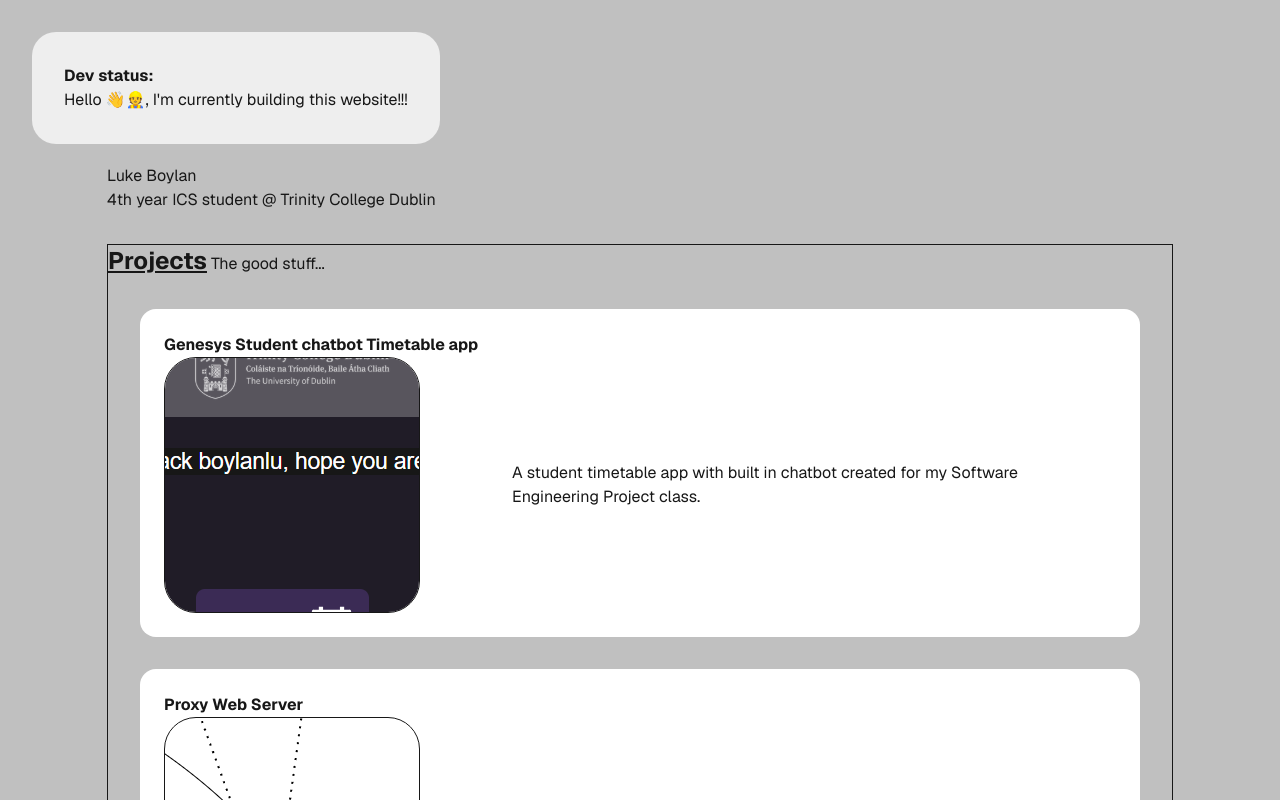
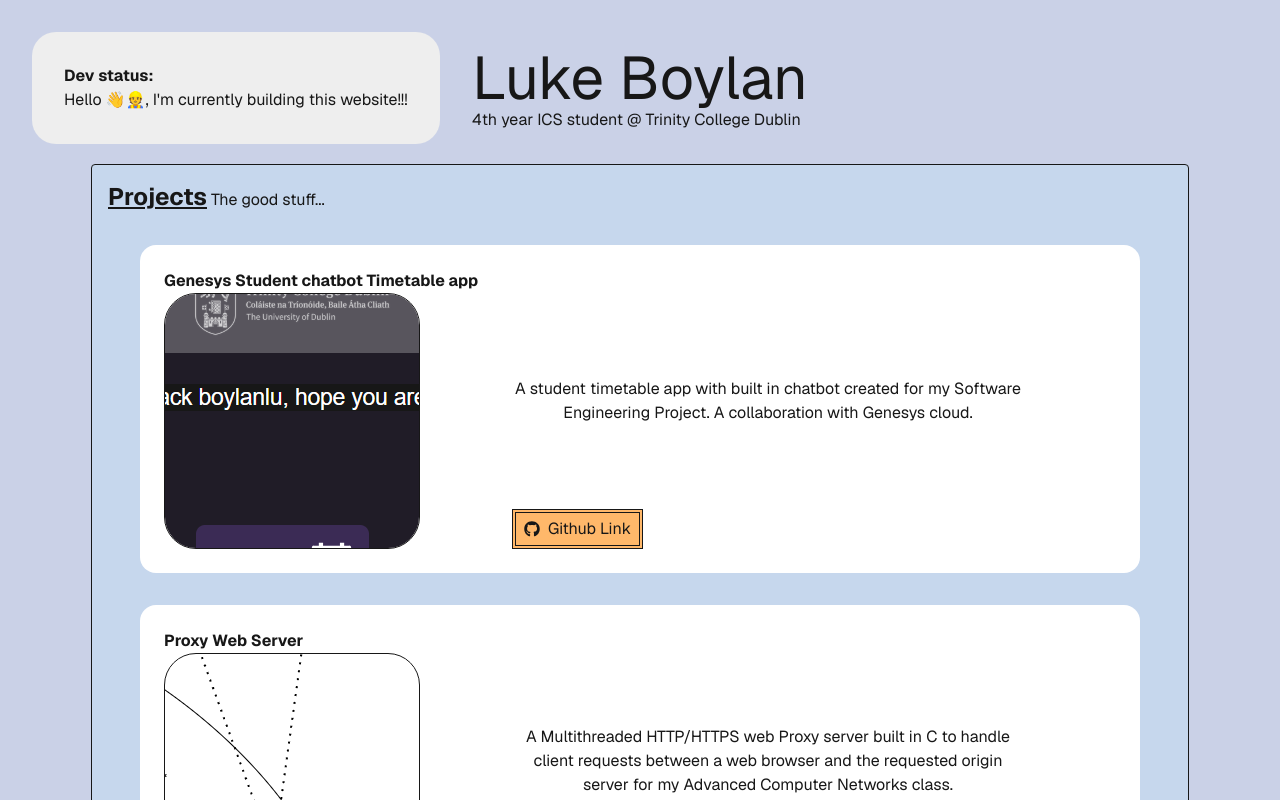
Before and after one commit to luke-boylan/Portfolio-Site, a Next.js app: page / in a window 1280 px wide. Shown: the top 800 px of the page. Built offline with nearby package versions, Linux system fonts and the light colour scheme.

Commit message:
Link to github source code, small design changes

```diff
--- a/src/app/Components/ProjectBox/ProjectBox.tsx
+++ b/src/app/Components/ProjectBox/ProjectBox.tsx
@@ -4,9 +4,11 @@
 import "./ProjectBox.css";
 import {useState} from "react";
 import { Dialog, DialogPanel} from "@headlessui/react";
+import { FaGithub } from "react-icons/fa";
 import OverlaidImage from "./overlaidImage";
+import Link from "next/link";
 
-const ProjectBox = ({title, image, description}: {title:string, image:string, description:string}) => {
+const ProjectBox = ({title, image, description, link}: {title:string, image:string, description:string, link:string}) => {
 
     const [magnifyingGlass, setVisibility] = useState("magnifyingGlassOff");
 
@@ -44,8 +46,16 @@
                             </DialogPanel>
                         </div>
                     </Dialog>
-                <div className="w-lg content-center">
-                    <span className="wrap-normal text-center">{description}</span>
+                <div className="w-lg grid">
+                    <span className="wrap-normal text-center self-end">{description}</span>
+                    <div className = "self-end flex">
+                        <a href={link} target="_blank">
+                            <div className="flex border border-double border-4 pl-2 pr-2 pt-1 pb-1 gap-2 items-center bg-orange-300">
+                                <FaGithub className="self-center"></FaGithub>
+                                <span className="">Github Link</span>
+                            </div>
+                        </a>
+                    </div>
                 </div>
             </div>
         </div>
--- a/src/app/globals.css
+++ b/src/app/globals.css
@@ -1,7 +1,7 @@
 @import "tailwindcss";
 
 :root {
-  --background: #c0c0c0;
+  --background: #cad1e7;
   --foreground: #171717;
 }
 
--- a/src/app/page.tsx
+++ b/src/app/page.tsx
@@ -1,46 +1,57 @@
 "use client"
-import { motion } from "motion/react";
-import { useState } from "react";
+import { animate, motion, useMotionValue, useTransform } from "motion/react";
+import { useState, useEffect } from "react";
 import ProjectBox  from "./Components/ProjectBox/ProjectBox";
 
 export default function Home() {
 
   const [brightness, setBrightness] = useState(10);
 
+  "use client"
+
+/*
+export default function HTMLContent() {
+    const count = useMotionValue(0)
+    const rounded = useTransform(() => Math.round(count.get()))
+
+    useEffect(() => {
+        const controls = animate(count, 100, { duration: 5 })
+        return () => controls.stop()
+    }, [])
+
+    return <motion.pre style={text}>{rounded}</motion.pre>
+}
+*/
   return (
     <div className="grid grid-rows-[20px_1fr_20px] items-center justify-items-center min-h-screen p-8 pb-20 gap-16 sm:p-20 font-[family-name:var(--font-geist-sans)]">
-      <main className="flex flex-col gap-[32px] row-start-2 items-center sm:items-start">
-        <div className="statusBlock grid rounded-3xl p-8 absolute top-8 left-8">
-
+        <div className="statusBlock absolute rounded-3xl p-8 absolute top-8 left-8">
           <div className= "bottom-4">
           <span className="font-bold">
             Dev status:
           </span>
           </div>
-
           <span>
             Hello 👋👷, I'm currently building this website!!!
           </span>
         </div>
 
         <div className="grid">
-            <h1>
+            <h1 className="text-6xl">
               Luke Boylan
             </h1>
             <h3>
               4th year ICS student @ Trinity College Dublin
             </h3>
           </div>
-          <div className="border">
+          <div className="border rounded bg-sky-200/25 p-4">
             <span className="underline text-2xl font-bold">
               Projects
             </span>
             <span className=""> The good stuff...</span>
-            <ProjectBox title="Genesys Student chatbot Timetable app" image="/GenesysProject.png" description ="A student timetable app with built in chatbot created for my Software Engineering Project class."/>
-            <ProjectBox title="Proxy Web Server" image="/WebProxy.png" description ="A Thing I made for my Advanced Computer Networks class"/>
+            <ProjectBox title="Genesys Student chatbot Timetable app" image="/GenesysProject.png" description ="A student timetable app with built in chatbot created for my Software Engineering Project. A collaboration with Genesys cloud." link="https://github.com/luke-boylan/Genesys-assistant-app"/>
+            <ProjectBox title="Proxy Web Server" image="/WebProxy.png" description ="A Multithreaded HTTP/HTTPS web Proxy server built in C to handle client requests between a web browser and the requested origin server for my Advanced Computer Networks class." link="https://github.com/luke-boylan/proxy-web-server"/>
+            <ProjectBox title="Munich Re Life Insurance platform" image="/MunichProject.png" description ="A Life Insurance Risk assessment Platform to evaluate risk factors for life insurance underwriters for my Software Engineering Project. A collaboration with Munich Re" link="https://github.com/luke-boylan/SwEngGroup30"/>
           </div>
-
-      </main>
     </div>
   );
 }
```
Also changed, not shown: public/MunichProject.png (added).
